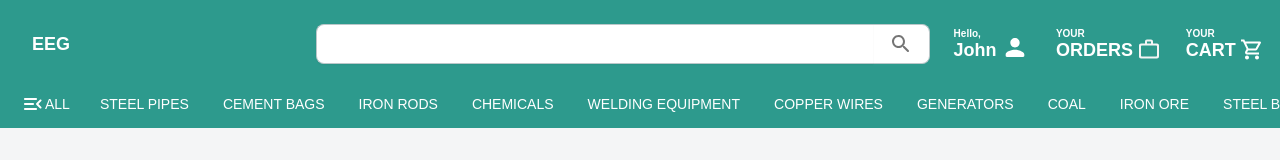
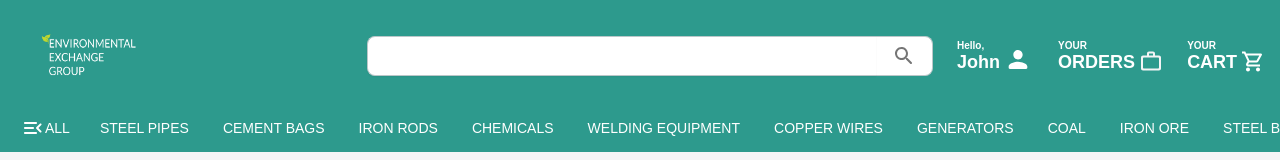
Before and after one commit to KaiAlan/eeg-frontend, a Next.js app: page / in a window 1280 px wide. Shown: the top 160 px of the page. Built offline with nearby package versions, Linux system fonts and the light colour scheme.

Commit message:
fix: logo

```diff
--- a/components/navbar.tsx
+++ b/components/navbar.tsx
@@ -23,6 +23,7 @@ import { SearchBox } from "./search";
 import Cart from "./cart";
 // import useChatPanelStore from "@/stores/chat-panel";
 import { cn } from "@/lib/utils";
+import Image from "next/image";
 // import logo from './motxion-logo.svg'
 
 const Navbar = () => {
@@ -40,10 +41,16 @@ const Navbar = () => {
         <div className="flex justify-start items-center gap-10">
           <Link
             href="/"
-            className="text-white font-semibold uppercase h-full"
+            className="text-white font-semibold uppercase "
           >
-            {/* <img src="/motxion-logo.svg" alt="Logo" className="w-8 z-[70] font-bold" /> */}
-            EEG
+            <Image
+              src='/eeg-logo.png'
+              alt='logo'
+              width={0}
+              height={0}
+              className="w-32 h-16"
+            />
+            {/* EEG */}
           </Link>
 
         </div>
```
Also changed, not shown: public/eeg-logo.png (added).
